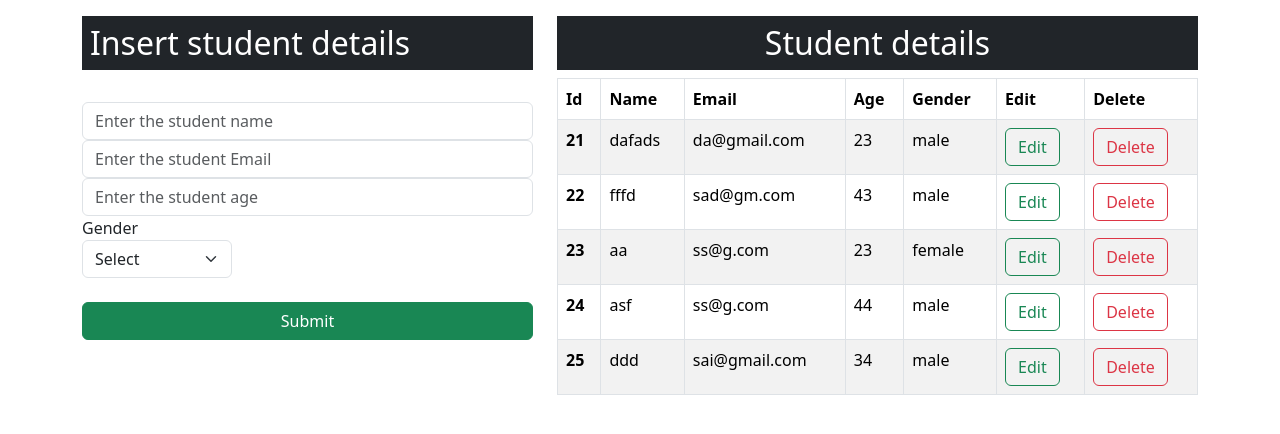
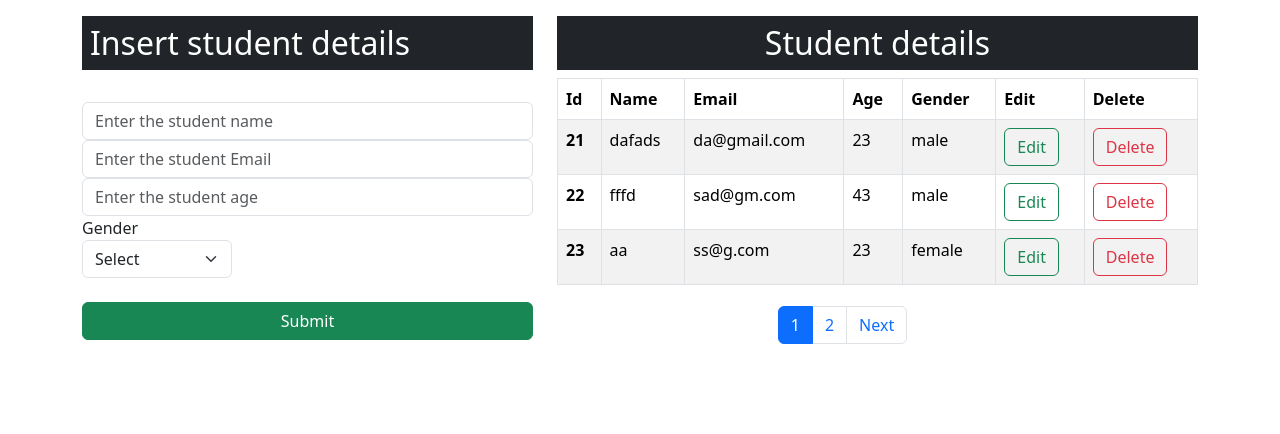
Before and after one commit to saicharan293/DJANGO, a Django app: page / in a window 1280 px wide. Shown: the part 56-490 px from the top of the page. Run offline with Django 5.2, Linux system fonts and the light colour scheme; data comes from the database, SQL or seed files in the repository; both versions use the stored data as it was after the commit.

Commit message:
pagination updated

```diff
--- /dev/null
+++ b/CRUD/package.json
@@ -0,0 +1,5 @@
+{
+  "dependencies": {
+    "ag-grid-community": "^31.2.1"
+  }
+}
--- a/CRUD/project/app/urls.py
+++ b/CRUD/project/app/urls.py
@@ -3,7 +3,7 @@ from app import views
 
 urlpatterns = [
     path("",views.index,name='index'),
-    path("insert/<id>",views.insertData,name='insertData'),
+    path("insert",views.insertData,name='insertData'),
     path("update/<id>",views.updateData,name='updateData'),
     path("delete/<id>",views.deleteData,name='deleteData')
 ]
--- a/CRUD/project/app/views.py
+++ b/CRUD/project/app/views.py
@@ -1,10 +1,20 @@
 from django.shortcuts import get_object_or_404, render,redirect
 from .models import Student
 from django.contrib import messages
+from django.core.paginator import Paginator,EmptyPage,PageNotAnInteger
 
 # Create your views here.
 def index(request):
     data=Student.objects.all()
+    page=request.GET.get('page',1)
+    paginator=Paginator(data,3)
+    try:
+        data=paginator.page(page)
+    except PageNotAnInteger:
+        data=paginator.page(1)
+    except EmptyPage:
+        data=paginator.page(paginator.num_pages)
+
     content={'data':data}
     return render(request,'index.html',content)
 
@@ -15,7 +25,7 @@ def insertData(request):
         email=request.POST.get('email')
         age=request.POST.get('age')
         gender=request.POST.get('gender')
-        # print(name,email,age,gender)
+        print(name,email,age,gender)
         query=Student(name=name,email=email,age=age,gender=gender)
         query.save()
         messages.info(request,"Data inserted successfully")
@@ -23,32 +33,6 @@ def insertData(request):
     return render(request,'index.html')
 
 
-# def insertUpdateData(request,id):
-
-
-#     if request.method=="POST":
-#         name=request.POST.get('name')
-#         email=request.POST.get('email')
-#         age=request.POST.get('age')
-#         gender=request.POST.get('gender')
-
-#         if id:
-#             # If student object exists, it's an update operation
-#             student = Student.objects.get(pk=id)
-#             student.name = name
-#             student.email = email
-#             student.age = age
-#             student.gender = gender
-#             student.save()
-#             messages.info(request, "Data updated successfully")
-#         else:
-#             # If student object doesn't exist, it's an insertion operation
-#             student = Student(name=name, email=email, age=age, gender=gender)
-#             student.save()
-#             messages.info(request, "Data inserted successfully")
-
-#         return redirect('/')
-#     return render(request,'index.html')
 
 def updateData(request,id):
     if request.method=="POST":
--- a/CRUD/project/templates/index.html
+++ b/CRUD/project/templates/index.html
@@ -22,9 +22,9 @@
         <div class="col-md-5">
           <h2 class="text-white bg-dark p-2">Insert student details</h2>
           <br />
-          <form action="/insert" method="post">
+          <form action="/insert" method="post" >
             {% csrf_token %}
-            <div class="form-group">
+            <div class="form-group " >
               <input
                 type="text"
                 name="name"
@@ -33,6 +33,7 @@
                 placeholder="Enter the student name"
                 required
               />
+
             </div>
             <div class="form-group">
               <input
@@ -53,6 +54,7 @@
                 placeholder="Enter the student age"
                 required
               />
+
             </div>
             <div class="form-group col-md-4">
               <label for="gender">Gender</label>
@@ -75,7 +77,7 @@
             </div>
           </form>
         </div>
-        <div class="col-md-7">
+        <div class="col-md-7" style="position: relative;">
           <h2 class="text-center text-white bg-dark p-2">Student details</h2>
           {% for message in messages %}
           <div
@@ -133,7 +135,32 @@
               {% endfor %}
             </tbody>
           </table>
+
+          <nav aria-label="..." style="position: absolute;
+          bottom: -20px;
+          left: 35%;
+          right: 0px;">
+            <ul class="pagination" >
+              {% if data.has_previous %}
+              <li class="page-item ">
+                <a class="page-link" href="/?page={{data.previous_page_number}}">Previous</a>
+              </li>
+              {% endif %}
+              {% for page in data.paginator.page_range %}
+              <li class='page-item {% if page == data.number %}active{% endif %}'>
+                <a class='page-link' href="?page={{page}}">{{ page }}</a>
+              </li>
+
+              {% endfor %}
+              {% if data.has_next %}
+              <li class="page-item">
+                <a class="page-link" href="/?page={{data.next_page_number}}">Next</a>
+              </li>
+              {% endif %}
+            </ul>
+          </nav>
         </div>
+
       </div>
     </div>
     <script
```
Also changed, not shown: CRUD/package-lock.json (added), CRUD/project/db.sqlite3.
